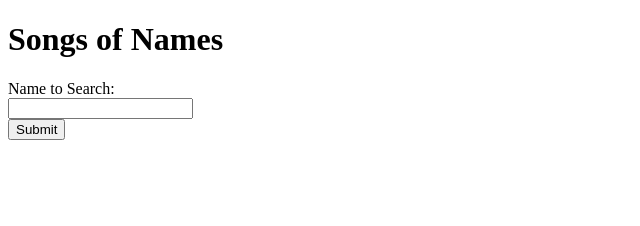
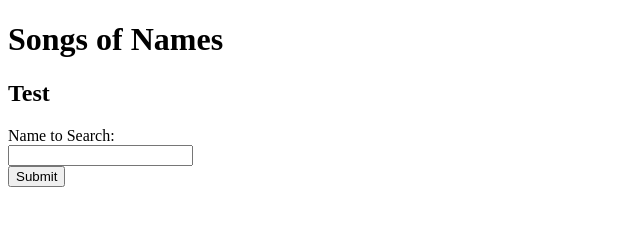
Before and after one commit to ereynolds123/Song-of-Names-, a website: page root/authorization_code/public/index.html in a window 1280 px wide. Shown: the whole page, without its empty margins (0-640 px from the left). Drawn offline with Linux system fonts and the light colour scheme.

Commit message:
Test commit

```diff
--- a/root/authorization_code/public/index.html
+++ b/root/authorization_code/public/index.html
@@ -150,6 +150,7 @@
    </head>
    <body>
       <h1> Songs of Names</h1>
+      <h2> Test</h2>
       <form id="searchForm">
          <label for="searchName">Name to Search:</label><br>
          <input type="text" id="searchName" name="searchName"><br>
```
